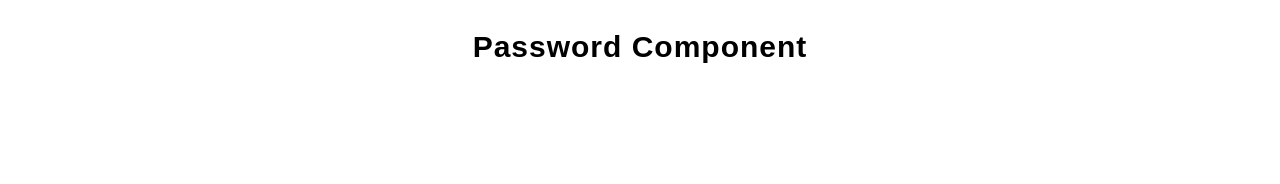
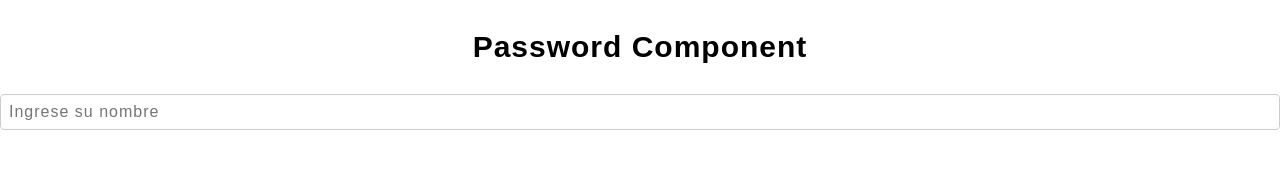
Before and after one commit to LRegalado1996/Password-Checker-Qventus, a React (Create React App) app: page / in a window 1280 px wide. Shown: the top 184 px of the page. Built offline with nearby package versions, Linux system fonts and the light colour scheme.

Commit message:
Create input component

```diff
--- a/src/Assets/variables.scss
+++ b/src/Assets/variables.scss
@@ -1,6 +1,7 @@
 //Variables colors
 $white: #fff;
 $backgroundColor: #fafafa;
+$borderColor: #ccc;
 $firstColor: #1a5b46;
 
 //Variables Fonts
--- /dev/null
+++ b/src/Components/Input/index.jsx
@@ -0,0 +1,19 @@
+import React from "react";
+import "./style.scss";
+
+const Input = ({ label, placeholder, value, onChange }) => {
+  return (
+    <div className="Input">
+      {label && <label className="inputLabel">{label}</label>}
+      <input
+        type="text"
+        className="inputField"
+        placeholder={placeholder}
+        value={value}
+        onChange={onChange}
+      />
+    </div>
+  );
+};
+
+export default Input;
--- /dev/null
+++ b/src/Components/Input/style.scss
@@ -0,0 +1,24 @@
+@import "../../Assets/variables";
+
+.Input {
+  display: flex;
+  flex-direction: column;
+  margin-bottom: 16px;
+
+  .inputLabel {
+    margin-bottom: 8px;
+    font-weight: bold;
+  }
+
+  .inputField {
+    padding: 8px;
+    font-size: $defaultTextSize;
+    border: 1px solid $borderColor;
+    border-radius: 4px;
+    outline: none;
+
+    &:focus {
+      border-color: firstColor;
+    }
+  }
+}
--- a/src/Components/index.jsx
+++ b/src/Components/index.jsx
@@ -1 +1,2 @@
 export { default as Title } from "./Title";
+export { default as Input } from "./Input";
--- a/src/Pages/PasswordCheckerPage/index.jsx
+++ b/src/Pages/PasswordCheckerPage/index.jsx
@@ -1,11 +1,26 @@
-import React from "react";
-import { Title } from "../../Components";
+import React, { useState } from "react";
+import { Title, Input } from "../../Components";
 import "./style.scss";
 
 const PasswordCheckerPage = () => {
+  const [inputValue, setInputValue] = useState("");
+
+  const handleInputChange = (e) => {
+    setInputValue(e.target.value);
+  };
+
   return (
     <div className="PasswordCheckerPage">
       <Title name={"Password Component"} />
+
+      <div className="passwordCheckerContainer">
+        <Input
+          label=""
+          placeholder="Ingrese su nombre"
+          value={inputValue}
+          onChange={handleInputChange}
+        />
+      </div>
     </div>
   );
 };
```
